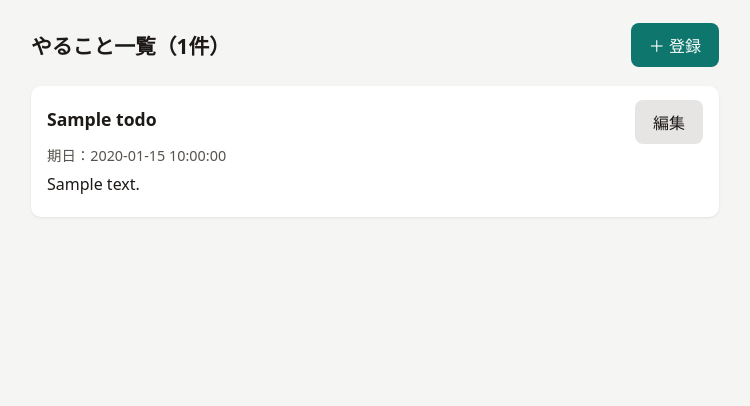
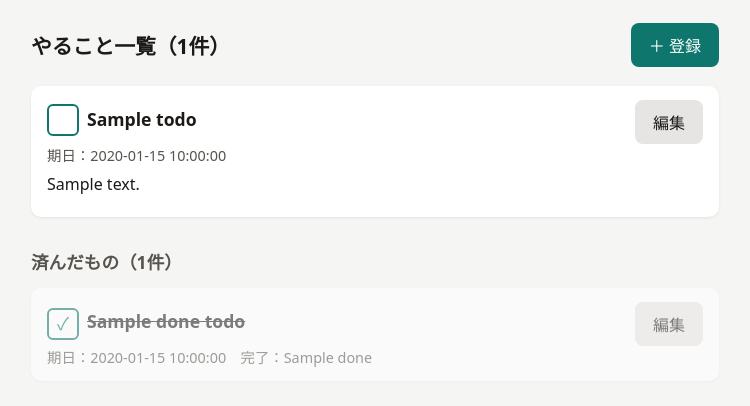
Before and after one commit to kyarabenisutoeitan-hub/todo-app, a Flask app: template templates/index.html in a window 1280 px wide. Shown: the part 56-462 px from the top of the page, without its empty margins (265-1015 px from the left). Run offline with Flask 3, Linux system fonts and the light colour scheme; the template is opened without the code that fills it: most values are stand-ins (such as "Sample title", 1, 10 or a date in 2020).

Commit message:
課題2-1：完了と削除を追加
- シートに「完了日」の列を足し、一覧で完了／未完了を切りかえる
- 完了したものは「済んだもの」としてうすく下に出す
- 編集画面に削除ボタン（確認つき）
- 保存ボタンの二度押しで2件入らないようにする

Co-Authored-By: Claude Opus 5.5 <noreply@anthropic.com>

```diff
--- a/app.py
+++ b/app.py
@@ -2,6 +2,7 @@
 
 やること（タイトル・内容・期日）を Google スプレッドシートに保存する Flask アプリ。
 ページは「一覧」「登録」「編集」の3つ。
+課題2で「完了と削除」を追加。
 """
 
 import json
@@ -18,7 +19,8 @@ app = Flask(__name__)
 SHEET_ID = os.environ.get("SHEET_ID", "")
 
 # 1行目の見出し。列の順番はこの通り
-HEADER = ["ID", "タイトル", "内容", "期日", "登録日"]
+# 完了日：空なら未完了、日付が入っていれば完了（課題2で追加）
+HEADER = ["ID", "タイトル", "内容", "期日", "登録日", "完了日"]
 
 _client = None
 
@@ -44,12 +46,13 @@ def get_sheet():
             _client = gspread.service_account(filename="credentials.json")
     ws = _client.open_by_key(SHEET_ID).sheet1
     if ws.row_values(1) != HEADER:
-        ws.update(range_name="A1:E1", values=[HEADER], value_input_option="RAW")
+        # A1 から右へ見出しを書く（列が増えても、ここは直さなくてよい）
+        ws.update(range_name="A1", values=[HEADER], value_input_option="RAW")
     return ws
 
 
 def load_todos(ws):
-    """全部のやることを、期日の近い順に並べて返す"""
+    """全部のやることを返す（未完了は期日の近い順、完了は完了日の新しい順）"""
     rows = ws.get_all_values()[1:]  # 1行目（見出し）は飛ばす
     todos = []
     for r in rows:
@@ -57,10 +60,13 @@ def load_todos(ws):
         if not r[0]:
             continue
         todos.append(
-            {"id": r[0], "title": r[1], "body": r[2], "due": r[3], "created": r[4]}
+            {"id": r[0], "title": r[1], "body": r[2], "due": r[3], "created": r[4],
+             "done": r[5]}
         )
     # 期日が空のものは最後に
     todos.sort(key=lambda t: (t["due"] == "", t["due"]))
+    # 完了したものは、最近完了したものが上に来るように並べ直す
+    todos.sort(key=lambda t: t["done"], reverse=True)
     return todos
 
 
@@ -96,7 +102,11 @@ def read_form():
 def index():
     """一覧のページ"""
     todos = load_todos(get_sheet())
-    return render_template("index.html", todos=todos, today=today_jst())
+    # 未完了と完了に分けて、画面では別々に出す
+    open_todos = [t for t in todos if not t["done"]]
+    done_todos = [t for t in todos if t["done"]]
+    return render_template("index.html", todos=open_todos, done_todos=done_todos,
+                           today=today_jst())
 
 
 @app.route("/new", methods=["GET", "POST"])
@@ -139,6 +149,30 @@ def edit(todo_id):
     return render_template("form.html", todo=todo, errors=[], mode="edit")
 
 
+@app.route("/done/<todo_id>", methods=["POST"])
+def toggle_done(todo_id):
+    """完了ボタン：未完了なら今日の日付を入れて完了に、完了なら空にして戻す"""
+    ws = get_sheet()
+    row = find_row(ws, todo_id)
+    if row is None:
+        abort(404)
+    current = ws.acell(f"F{row}").value or ""
+    new_value = "" if current else today_jst()
+    ws.update(range_name=f"F{row}", values=[[new_value]], value_input_option="RAW")
+    return redirect(url_for("index"))
+
+
+@app.route("/delete/<todo_id>", methods=["POST"])
+def delete(todo_id):
+    """削除ボタン：その行をシートから消す"""
+    ws = get_sheet()
+    row = find_row(ws, todo_id)
+    if row is None:
+        abort(404)
+    ws.delete_rows(row)
+    return redirect(url_for("index"))
+
+
 if __name__ == "__main__":
     # 自分のパソコンで試すとき： python app.py → http://127.0.0.1:5000
     app.run(debug=True)
--- a/templates/base.html
+++ b/templates/base.html
@@ -29,6 +29,13 @@
     textarea { min-height: 120px; }
     .errors { background: #fee2e2; color: #991b1b; padding: 10px 14px; border-radius: 8px; }
     .empty { color: #78716c; text-align: center; padding: 40px 0; }
+    /* 課題2：完了と削除 */
+    .check { background: none; border: 2px solid #0f766e; color: #0f766e; border-radius: 6px;
+             width: 32px; height: 32px; font-size: 1.1rem; line-height: 1; cursor: pointer; padding: 0; }
+    .card.done { opacity: .55; }
+    .card.done h2 { text-decoration: line-through; }
+    .section { font-size: 1.1rem; margin-top: 32px; color: #57534e; }
+    .btn.danger { background: #b91c1c; }
   </style>
 </head>
 <body>
--- a/templates/index.html
+++ b/templates/index.html
@@ -9,7 +9,13 @@
   {# 期日を過ぎたものは赤くする #}
   <div class="card {% if t.due and t.due < today %}over{% endif %}">
     <div class="row">
-      <h2>{{ t.title }}</h2>
+      <div class="row" style="justify-content:flex-start">
+        {# 完了ボタン：押すと「済んだもの」に移る #}
+        <form method="post" action="{{ url_for('toggle_done', todo_id=t.id) }}">
+          <button class="check" type="submit" title="完了にする"></button>
+        </form>
+        <h2>{{ t.title }}</h2>
+      </div>
       <a class="btn sub" href="{{ url_for('edit', todo_id=t.id) }}">編集</a>
     </div>
     <div class="due">期日：{{ t.due or "なし" }}{% if t.due and t.due < today %}（過ぎています）{% endif %}</div>
@@ -18,4 +24,24 @@
 {% else %}
   <p class="empty">まだやることはありません。「＋ 登録」から追加してください。</p>
 {% endfor %}
+
+{% if done_todos %}
+  {# 完了したもの：うすい色で下にまとめて出す #}
+  <h2 class="section">済んだもの（{{ done_todos|length }}件）</h2>
+  {% for t in done_todos %}
+    <div class="card done">
+      <div class="row">
+        <div class="row" style="justify-content:flex-start">
+          {# もう一度押すと、未完了に戻る #}
+          <form method="post" action="{{ url_for('toggle_done', todo_id=t.id) }}">
+            <button class="check" type="submit" title="未完了に戻す">✓</button>
+          </form>
+          <h2>{{ t.title }}</h2>
+        </div>
+        <a class="btn sub" href="{{ url_for('edit', todo_id=t.id) }}">編集</a>
+      </div>
+      <div class="due">期日：{{ t.due or "なし" }}　完了：{{ t.done }}</div>
+    </div>
+  {% endfor %}
+{% endif %}
 {% endblock %}
```
Also changed, not shown: templates/form.html (+11 -1 lines).
